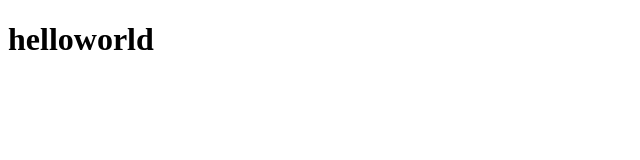
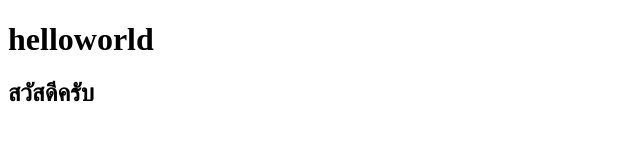
Before and after one commit to Yunocat02/project1, a plain HTML site: page index.html in a window 1280 px wide. Shown: the whole page, without its empty margins (0-640 px from the left). Drawn offline with Linux system fonts and the light colour scheme.

Commit message:
Update index.html

```diff
--- a/index.html
+++ b/index.html
@@ -8,5 +8,6 @@
 </head>
 <body>
     <h1>helloworld</h1>
+    <h2>สวัสดีครับ</h2>
 </body>
 </html>
```
